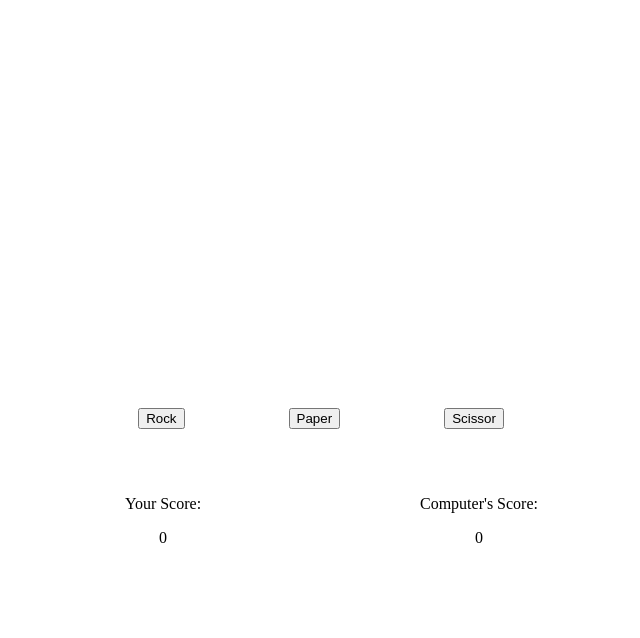
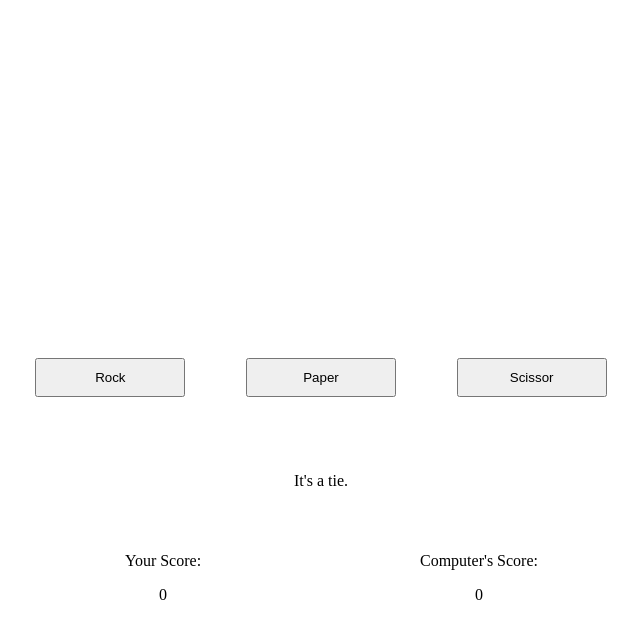
Before and after one commit to FelipePinto02/Rock-Paper-Scissors, a plain HTML site: page index.html in a window 1280 px wide. Both pictures are taken after a click on the button "Rock". Shown: the whole page, without its empty margins (319-959 px from the left). Drawn offline with Linux system fonts and the light colour scheme.

Commit message:
Now shows the round's winner

```diff
--- a/index.html
+++ b/index.html
@@ -7,10 +7,11 @@
   <meta charset="UTF-8"/>
 </head>
 <body>
-  <div class="button-container">
+  <div class="button-grid">
     <button class="rock">Rock</button>
     <button class="paper">Paper</button>
     <button class="scissor">Scissor</button>
+    <p class="winner">Make your choice</p>
   </div>
   <div class="score-grid">
     <p>Your Score:</p>
--- a/script.js
+++ b/script.js
@@ -27,6 +27,7 @@ function playRound(playerSelection, computerSelection) {
 
 let playerScore = document.querySelector('.player-score')
 let computerScore = document.querySelector('.computer-score')
+let winner = document.querySelector('.winner')
 const rockBtn = document.querySelector('.rock')
 const paperBtn = document.querySelector('.paper')
 const scissorBtn = document.querySelector('.scissor')
@@ -41,9 +42,14 @@ function clickRock() {
     playRound(playerSelection, computerSelection)
     if (playRound(playerSelection, computerSelection) == 'You won') {
         playerPoints += 1
+        winner.textContent = 'You won, rock beats scissor! Point for you!'
     }
     if (playRound(playerSelection, computerSelection) == 'You lost') {
         computerPoints += 1
+        winner.textContent = 'You lost, paper beats rock... Point for the robot!'
+    }
+    if (playRound(playerSelection, computerSelection) == 'It\'s a tie') {
+        winner.textContent = 'It\'s a tie.'
     }
     playerScore.textContent = playerPoints
     computerScore.textContent = computerPoints
@@ -55,9 +61,14 @@ function clickPaper() {
     playRound(playerSelection, computerSelection)
     if (playRound(playerSelection, computerSelection) == 'You won') {
         playerPoints += 1
+        winner.textContent = 'You won, paper beats rock! Point for you!'
     }
     if (playRound(playerSelection, computerSelection) == 'You lost') {
         computerPoints += 1
+        winner.textContent = 'You lost, scissor beats paper... Point for the robot!'
+    }
+    if (playRound(playerSelection, computerSelection) == 'It\'s a tie') {
+        winner.textContent = 'It\'s a tie.'
     }
     playerScore.textContent = playerPoints
     computerScore.textContent = computerPoints
@@ -69,9 +80,14 @@ function clickScissor() {
     playRound(playerSelection, computerSelection)
     if (playRound(playerSelection, computerSelection) == 'You won') {
         playerPoints += 1
+        winner.textContent = 'You won, scissor beats paper! Point for you!'
     }
     if (playRound(playerSelection, computerSelection) == 'You lost') {
         computerPoints += 1
+        winner.textContent = 'You lost, rock beats scissor... Point for the robot!'
+    }
+    if (playRound(playerSelection, computerSelection) == 'It\'s a tie') {
+        winner.textContent = 'It\'s a tie.'
     }
     playerScore.textContent = playerPoints
     computerScore.textContent = computerPoints
@@ -133,6 +149,7 @@ function checkWinner() {
         computerPoints = 0
         playerScore.textContent = playerPoints
         computerScore.textContent = computerPoints
+        winner.textContent = 'Make your choice'
     }
     if (computerPoints === 5) {
         alert('You lost...')
@@ -140,5 +157,6 @@ function checkWinner() {
         computerPoints = 0
         playerScore.textContent = playerPoints
         computerScore.textContent = computerPoints
+        winner.textContent = 'Make your choice'
     }
 }
--- a/style.css
+++ b/style.css
@@ -1,10 +1,13 @@
-.button-container {
+.button-grid {
+    display: grid;
+    grid-template-rows: 2fr 2fr;
+    grid-template-columns: repeat(3, 1fr);
     position: relative;
     top: 350px;
     width: 50%;
     margin: auto;
     /*border: red solid 1px;*/
-    text-align: center;
+    align-content: center;
 }
 
 .score-grid {
@@ -19,5 +22,15 @@
 }
 
 button {
-    margin: 50px;
+    margin: auto;
+    padding: 10px;
+    width: 150px;
+    grid-row: 1;
+    margin-bottom: 50px;
 }
+
+.winner {
+    text-align: center;
+    grid-column: 2;
+    margin-top: 25px;
+}
```
